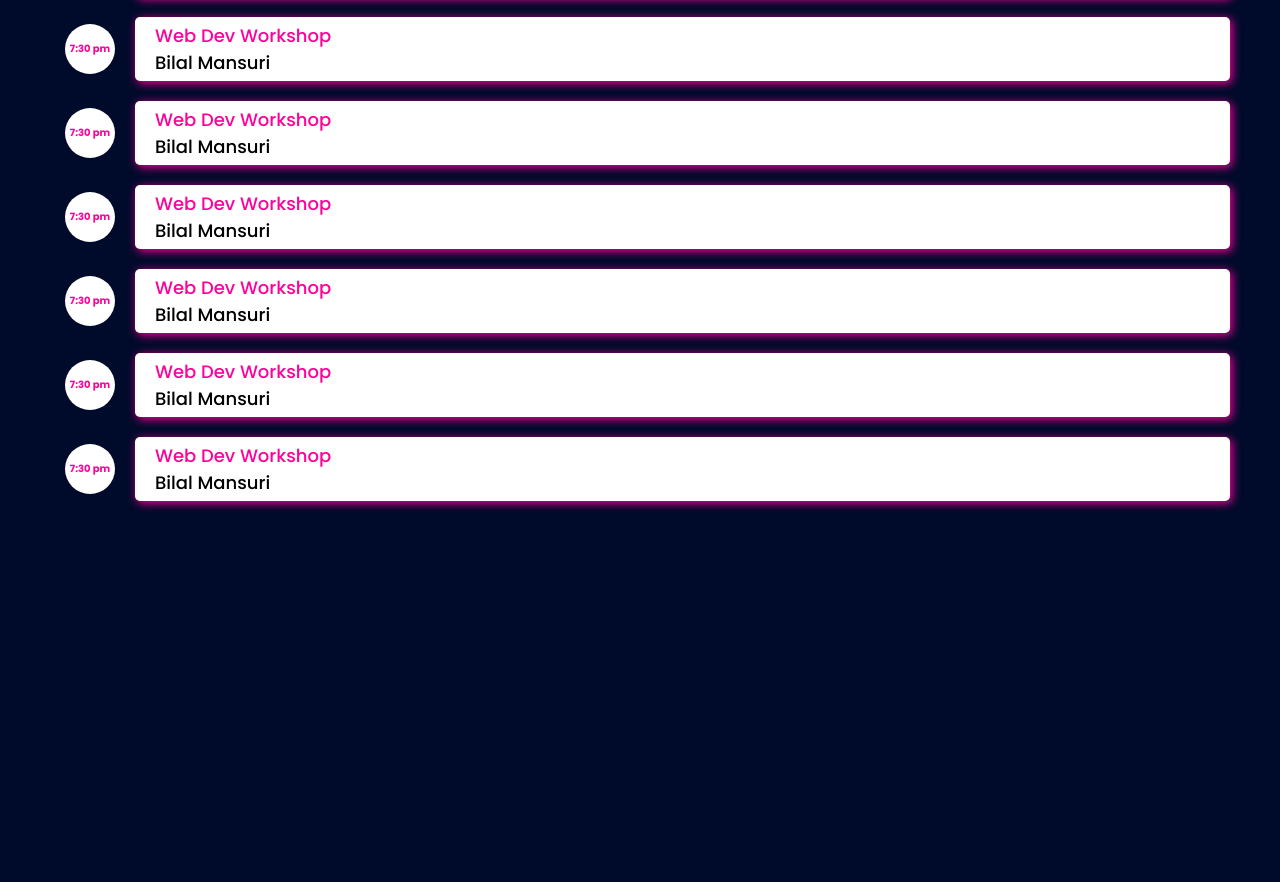
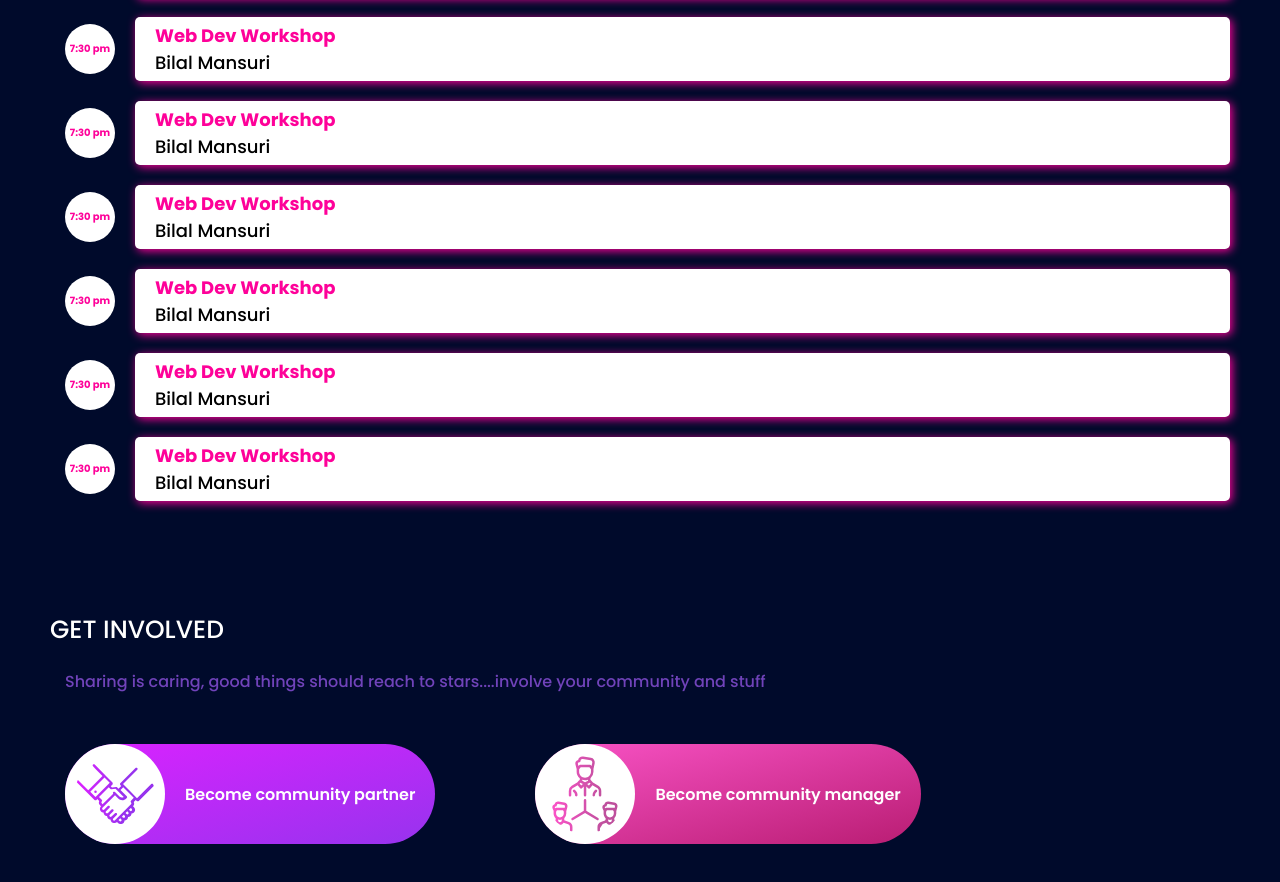
Before and after one commit to vivek286/Nakshatra, a Next.js app: page / in a window 1280 px wide. Shown: the part 2958-3840 px from the top of the page. Before the commit the page ends 3519 px from the top, so only its background shows below. Built offline with nearby package versions, Linux system fonts and the light colour scheme.

Commit message:
involved section

```diff
--- /dev/null
+++ b/components/Involved.js
@@ -0,0 +1,27 @@
+import classes from './Involved.module.css';
+
+const Involved = () => {
+    return (
+        <section className={classes.involved}>
+            <h2>Get Involved</h2>
+            <div className={classes.involved_container}>
+                <p className={classes.container_subheading}>Sharing is caring, good things should reach to stars....involve your community and stuff</p>
+                <div className={classes.involved_actions}>
+                    <a href="/" target="_blank" rel="noopener noreferrer">
+                        <div className={`${classes.btn_1} ${classes.action_button}`}>
+                            <img src="/partner.svg" alt="Partner" />
+                            <p>Become community partner</p>
+                        </div>
+                    </a>
+                    <a href="/" target="_blank" rel="noopener noreferrer">
+                        <div className={`${classes.btn_2} ${classes.action_button}`}>
+                            <img src="/community.svg" alt="Community" />
+                            <p>Become community manager</p>
+                        </div>
+                    </a>
+                </div>
+            </div>
+        </section>
+    )
+}
+export default Involved;
--- /dev/null
+++ b/components/Involved.module.css
@@ -0,0 +1,57 @@
+.involved_container{
+   margin-left: 1.5rem;
+}
+.container_subheading{
+    color: var(--purple);
+    font-weight:500;
+}
+.involved_actions{
+    display: flex;
+    justify-content: flex-start;
+    gap:10rem;
+    margin-top: 5rem;
+}
+.action_button{
+    display: flex;
+    justify-content: flex-start;
+    align-items: center;
+    word-wrap:normal;
+    border-radius: 20rem;
+    transition: 0.3s ease all;
+}
+.action_button > img{
+    width: 10rem;
+    height: 10rem;
+object-fit: contain;
+padding: 1rem;
+    border-radius: 50%;
+    background-color: #fff;
+}
+.btn_1{
+background: linear-gradient(to right bottom, #DA22FF,#9733EE);
+}
+.btn_2{
+    background: linear-gradient(to right bottom, #F953C6,#B91D73);
+}
+.action_button > p{
+    padding: 0 2rem;
+    font-weight: 600;
+}
+.involved_actions > a{
+    color: #fff;
+    text-shadow: none;
+}
+.action_button:hover{
+    transform: translateY(-3px);
+}
+
+@media screen and (max-width:600px) {
+    .involved_actions{
+        display: flex;
+        gap: 2rem;
+     flex-direction: column;
+    }
+    .action_button > p{
+        padding: 0 1rem;
+    }
+}
--- a/components/Timeline-item.module.css
+++ b/components/Timeline-item.module.css
@@ -31,7 +31,9 @@
 .description > p{
     font-weight: 500;
     font-size:1.8rem;
-
+}
+.description > p:first-child{
+    font-weight: 700;
 }
 
 @media screen and (max-width:900px) {
--- a/pages/index.js
+++ b/pages/index.js
@@ -5,6 +5,7 @@ import Pages from "../components/Pages"
 import Events from "../components/Events"
 import Speakers from "../components/Speakers"
 import Timeline from "../components/Timeline"
+import Involved from "../components/Involved"
 
 export default function Home() {
   return (
@@ -17,6 +18,7 @@ export default function Home() {
         <Events />
         <Speakers />
         <Timeline />
+        <Involved />
       </main>
     </>
   )
--- a/styles/globals.css
+++ b/styles/globals.css
@@ -34,7 +34,6 @@ a,a:visited,a:link,a:active{
 a:hover{
   color: var(--pink);
   text-shadow:0 0 5px var(--pink),    0 0 8px var(--pink),    0 0 15px var(--pink);
-
 }
 section{
   padding: 5rem;
```
Also changed, not shown: public/community.svg (added), public/partner.svg (added).
